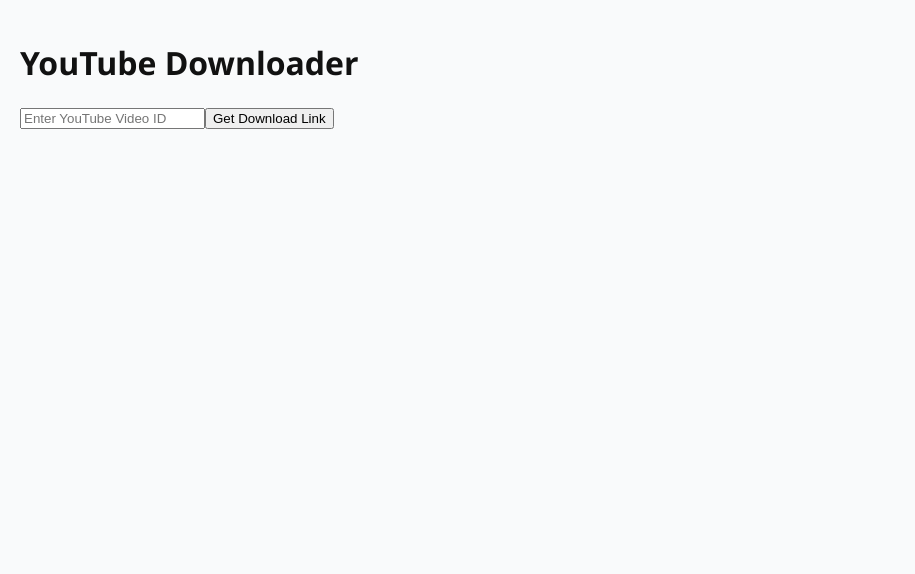
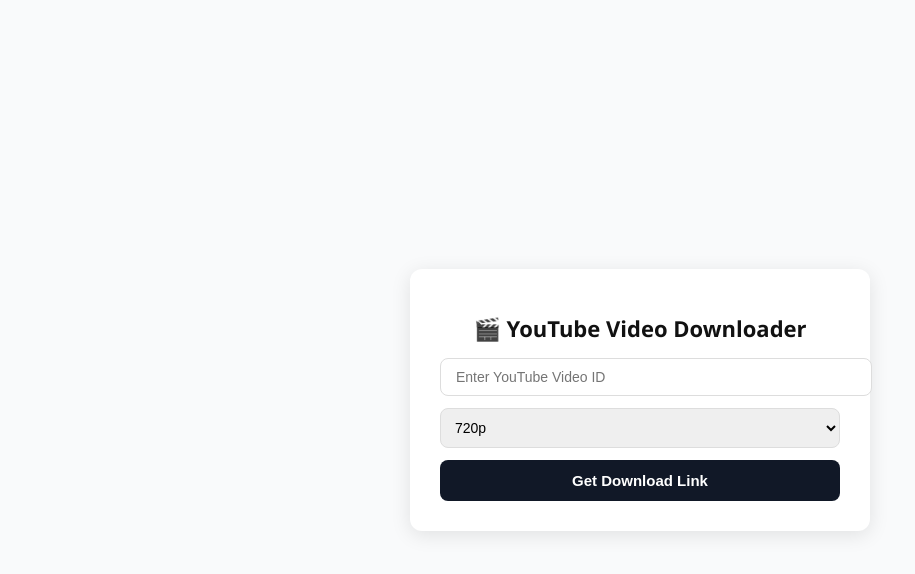
Before and after one commit to srinivaspenumarthi/youtube-video-downloader, a React (Vite) app: page / in a window 1280 px wide. Shown: the top 574 px of the page, without its empty margins (0-915 px from the left). Built offline with nearby package versions, Linux system fonts and the light colour scheme.

Commit message:
Update App.tsx

```diff
--- a/src/App.tsx
+++ b/src/App.tsx
@@ -1,8 +1,8 @@
-
 import React, { useState } from 'react';
 
 const App: React.FC = () => {
   const [videoId, setVideoId] = useState('');
+  const [quality, setQuality] = useState('720'); // Default 720p
   const [downloadUrl, setDownloadUrl] = useState('');
   const [loading, setLoading] = useState(false);
   const [error, setError] = useState('');
@@ -10,9 +10,16 @@
   const handleDownload = async () => {
     setLoading(true);
     setError('');
+    setDownloadUrl('');
+
+    if (!videoId.trim()) {
+      setError('Please enter a valid YouTube Video ID.');
+      setLoading(false);
+      return;
+    }
 
     try {
-      const url = `https://cloud-api-hub-youtube-downloader.p.rapidapi.com/mux?id=${videoId}&quality=720&codec=h264&audioFormat=best&language=en`;
+      const url = `https://cloud-api-hub-youtube-downloader.p.rapidapi.com/mux?id=${videoId}&quality=${quality}&codec=h264&audioFormat=best&language=en`;
       const options = {
         method: 'GET',
         headers: {
@@ -32,26 +39,101 @@
     }
   };
 
+  const renderThumbnail = () => {
+    if (!videoId) return null;
     return (
-    <div style={{ padding: 20 }}>
-      <h1>YouTube Downloader</h1>
+      <img
+        src={`https://img.youtube.com/vi/${videoId}/0.jpg`}
+        alt="Video Thumbnail"
+        style={{ width: '100%', borderRadius: 8, marginBottom: 10 }}
+      />
+    );
+  };
+
+  return (
+    <div style={{ display: 'flex', justifyContent: 'center', alignItems: 'center', minHeight: '100vh', background: '#f9fafb' }}>
+      <div style={{ background: '#fff', padding: 30, borderRadius: 12, boxShadow: '0 4px 20px rgba(0,0,0,0.1)', width: '90%', maxWidth: 400, textAlign: 'center' }}>
+        <h1 style={{ fontSize: 22, marginBottom: 15, color: '#111' }}>🎬 YouTube Video Downloader</h1>
+
         <input
           type="text"
           placeholder="Enter YouTube Video ID"
           value={videoId}
           onChange={(e) => setVideoId(e.target.value)}
+          style={{
+            width: '100%',
+            padding: '10px 15px',
+            borderRadius: 8,
+            border: '1px solid #ddd',
+            marginBottom: 12,
+            fontSize: 14
+          }}
         />
-      <button onClick={handleDownload} disabled={loading}>
-        {loading ? 'Loading...' : 'Get Download Link'}
+
+        <select
+          value={quality}
+          onChange={(e) => setQuality(e.target.value)}
+          style={{
+            width: '100%',
+            padding: '10px',
+            borderRadius: 8,
+            border: '1px solid #ddd',
+            marginBottom: 12,
+            fontSize: 14
+          }}
+        >
+          <option value="144">144p</option>
+          <option value="240">240p</option>
+          <option value="360">360p</option>
+          <option value="480">480p</option>
+          <option value="720">720p</option>
+          <option value="1080">1080p</option>
+        </select>
+
+        {renderThumbnail()}
+
+        <button
+          onClick={handleDownload}
+          disabled={loading}
+          style={{
+            width: '100%',
+            padding: '12px 0',
+            background: loading ? '#9ca3af' : '#111827',
+            color: '#fff',
+            border: 'none',
+            borderRadius: 8,
+            cursor: loading ? 'not-allowed' : 'pointer',
+            fontSize: 15,
+            fontWeight: 600,
+            transition: 'background 0.3s'
+          }}
+        >
+          {loading ? 'Fetching Link...' : 'Get Download Link'}
         </button>
+
         {downloadUrl && (
-        <p>
-          <a href={downloadUrl} target="_blank" rel="noopener noreferrer">
-            Download Video
+          <div style={{ marginTop: 20 }}>
+            <a
+              href={downloadUrl}
+              target="_blank"
+              rel="noopener noreferrer"
+              style={{ color: '#2563EB', fontWeight: 600, display: 'block', marginBottom: 10 }}
+            >
+              🔗 Download Video
             </a>
-        </p>
+            <a
+              href={`https://www.youtube.com/watch?v=${videoId}`}
+              target="_blank"
+              rel="noopener noreferrer"
+              style={{ color: '#6b7280', fontSize: 13, textDecoration: 'none' }}
+            >
+              ▶️ Watch on YouTube
+            </a>
+          </div>
         )}
-      {error && <p style={{ color: 'red' }}>{error}</p>}
+
+        {error && <p style={{ color: 'red', marginTop: 12 }}>{error}</p>}
+      </div>
     </div>
   );
 };
```
Lines whose indentation alone changed are shown as unchanged.
